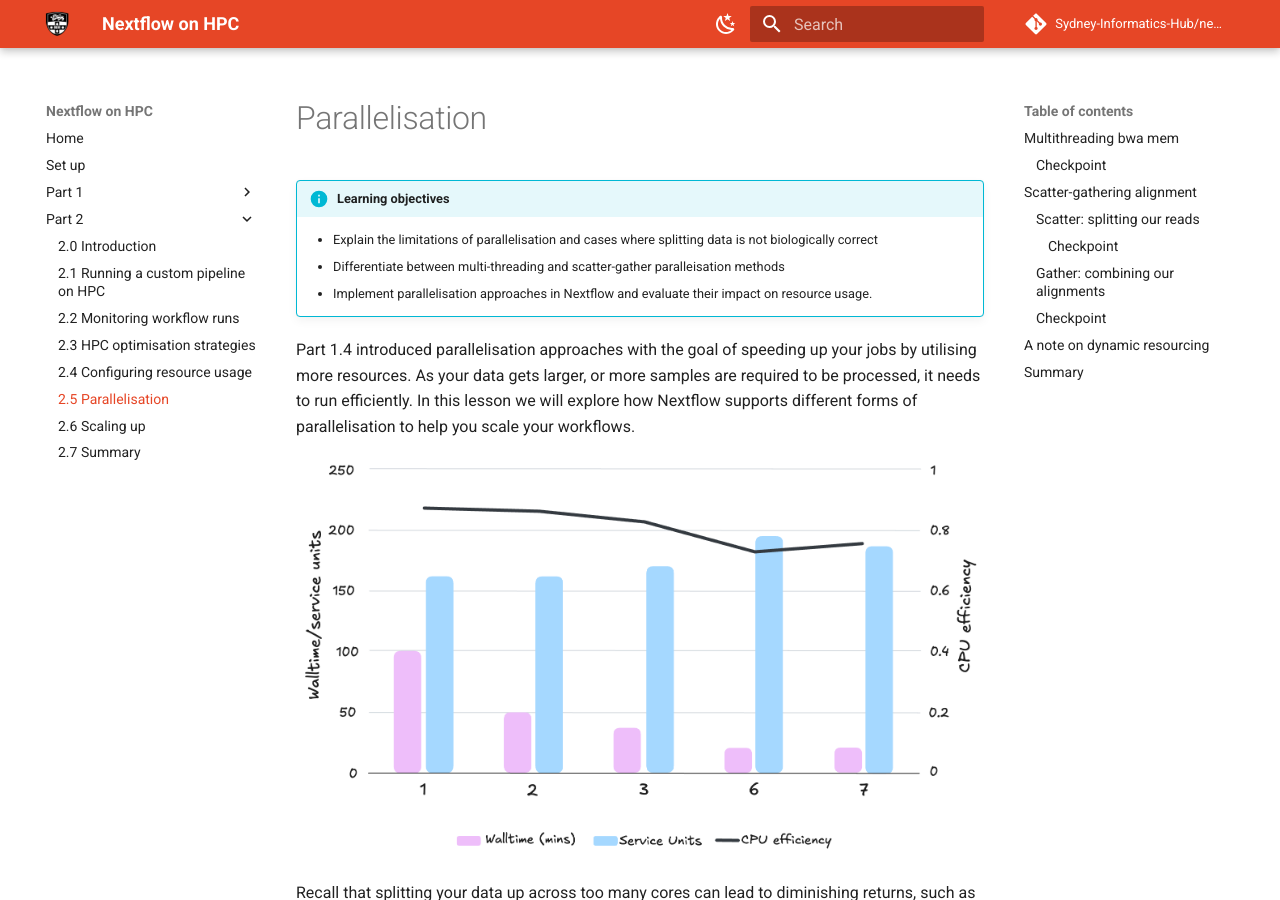
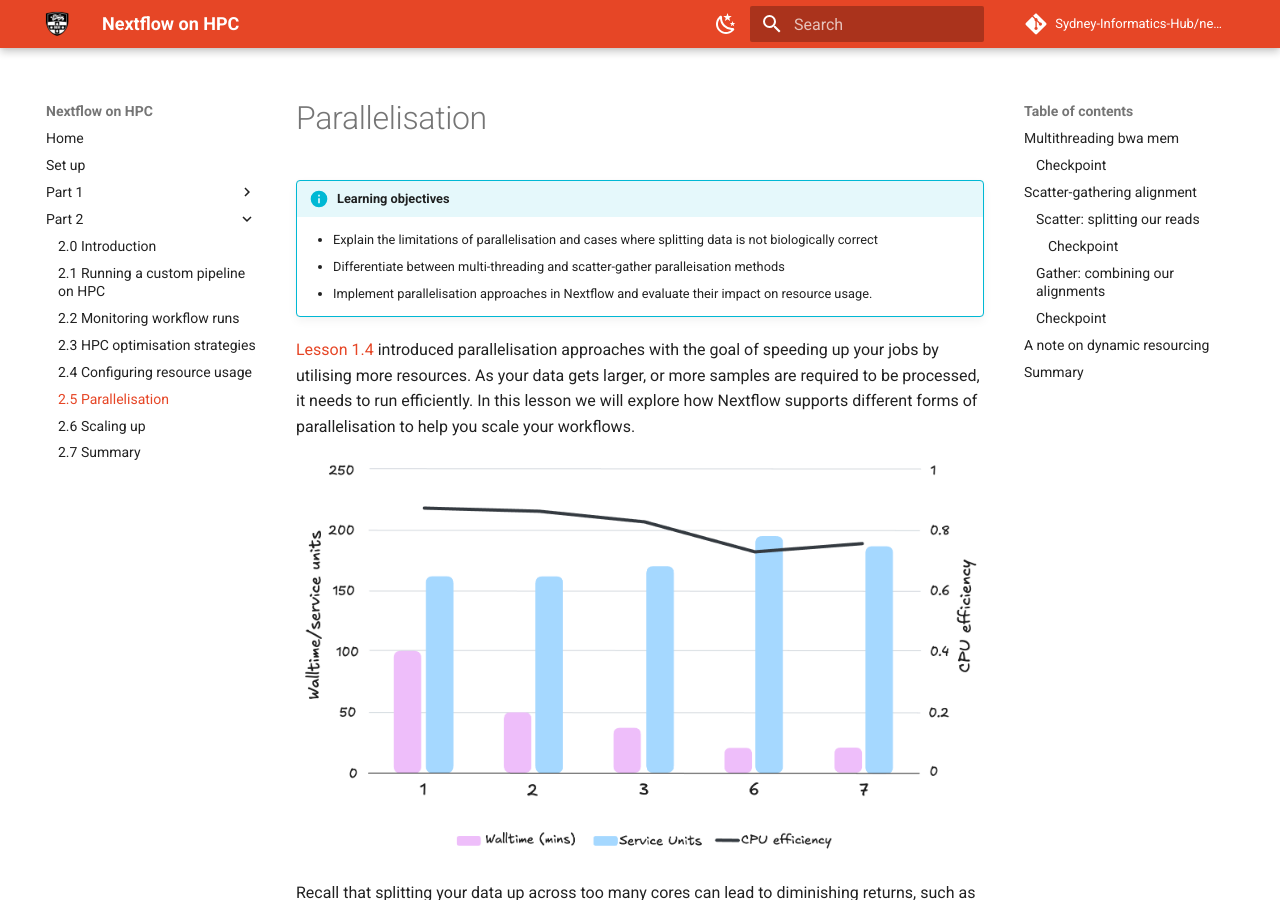
Before and after one commit to Sydney-Informatics-Hub/nextflow-hpc-workshop, an MkDocs documentation site: the page built from docs/part2/25_parallelisation.md, in a window 1280 px wide and 900 px high. Built offline with MkDocs 1.6.1 and Material for MkDocs 9.7.7, drawn with Linux system fonts in a browser that asks for light colours; comment, search, counter and statistics services are not loaded.

Commit message:
2.5 link to 1.4

```diff
--- a/docs/part2/25_parallelisation.md
+++ b/docs/part2/25_parallelisation.md
@@ -6,7 +6,7 @@
     - Differentiate between multi-threading and scatter-gather paralleisation methods
     - Implement parallelisation approaches in Nextflow and evaluate their impact on resource usage.
 
-Part 1.4 introduced parallelisation approaches with the goal of speeding up your jobs by utilising more resources. As your data gets larger, or more samples are required to be processed, it needs to run efficiently. In this lesson we will explore how Nextflow supports different forms of parallelisation to help you scale your workflows.
+[Lesson 1.4](../part1/01_4_smarter.md) introduced parallelisation approaches with the goal of speeding up your jobs by utilising more resources. As your data gets larger, or more samples are required to be processed, it needs to run efficiently. In this lesson we will explore how Nextflow supports different forms of parallelisation to help you scale your workflows.
 
 ![](figs/00_benchmark_at_scale_theme.png)
 
```
